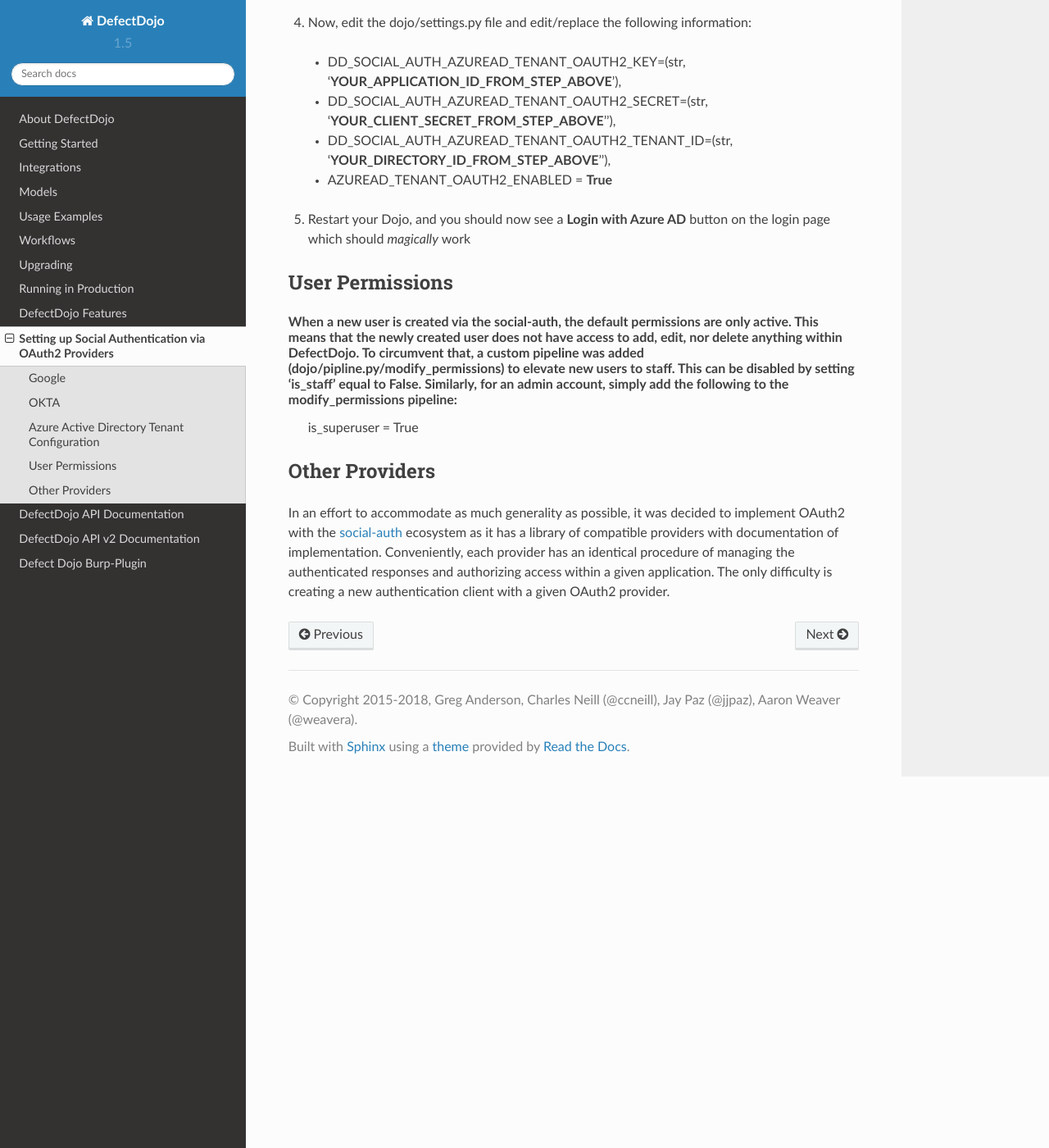
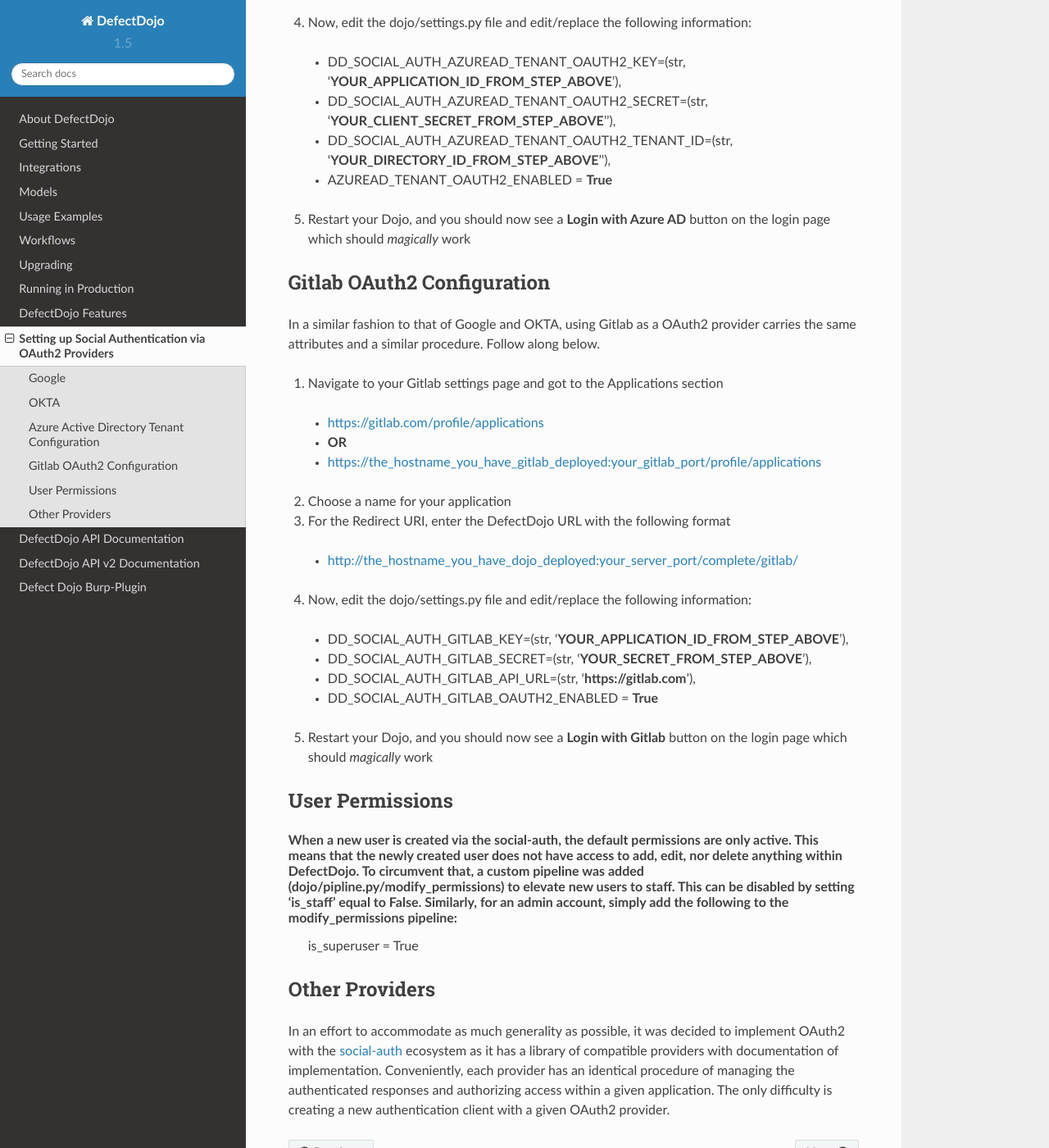
Before and after one commit to DefectDojo/Documentation, a Sphinx documentation site: the page built from docs/social-authentication.rst, in a window 1280 px wide and 1400 px high, scrolled down 6149 px. Shown: the whole window at 82% size. Built offline with Sphinx 7.4.7 and the Read the Docs theme 2.0.0, drawn with Linux system fonts in a browser that asks for light colours.

Commit message:
Include documentation for Gitlab OAuth2 authentication

```diff
--- a/docs/social-authentication.rst
+++ b/docs/social-authentication.rst
@@ -104,6 +104,32 @@
 5. Restart your Dojo, and you should now see a **Login with Azure AD** button on the login page which should *magically* work
 
 
+Gitlab OAuth2 Configuration
+-------------------------------------------
+In a similar fashion to that of Google and OKTA, using Gitlab as a OAuth2 provider carries the same attributes and a similar procedure. Follow along below.
+
+1. Navigate to your Gitlab settings page and got to the Applications section
+
+  * https://gitlab.com/profile/applications
+  * **OR**
+  * https://the_hostname_you_have_gitlab_deployed:your_gitlab_port/profile/applications
+
+2. Choose a name for your application
+
+3. For the Redirect URI, enter the DefectDojo URL with the following format
+
+  * http://the_hostname_you_have_dojo_deployed:your_server_port/complete/gitlab/
+
+4. Now, edit the dojo/settings.py file and edit/replace the following information:
+
+  * DD_SOCIAL_AUTH_GITLAB_KEY=(str, '**YOUR_APPLICATION_ID_FROM_STEP_ABOVE**'),
+  * DD_SOCIAL_AUTH_GITLAB_SECRET=(str, '**YOUR_SECRET_FROM_STEP_ABOVE**'),
+  * DD_SOCIAL_AUTH_GITLAB_API_URL=(str, '**https://gitlab.com**'),
+  * DD_SOCIAL_AUTH_GITLAB_OAUTH2_ENABLED = **True**
+
+5. Restart your Dojo, and you should now see a **Login with Gitlab** button on the login page which should *magically* work
+
+
 User Permissions
 ----------------
 
```
